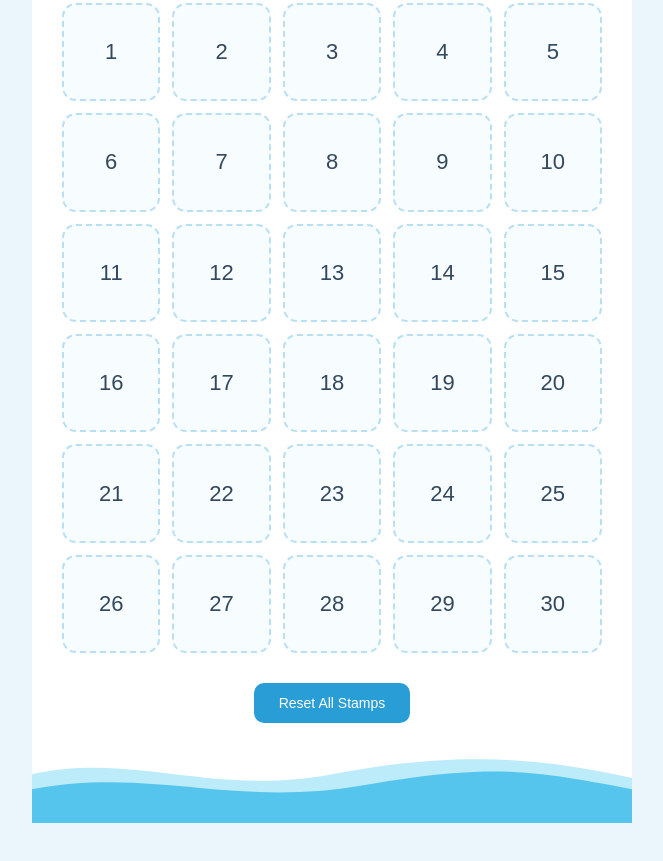
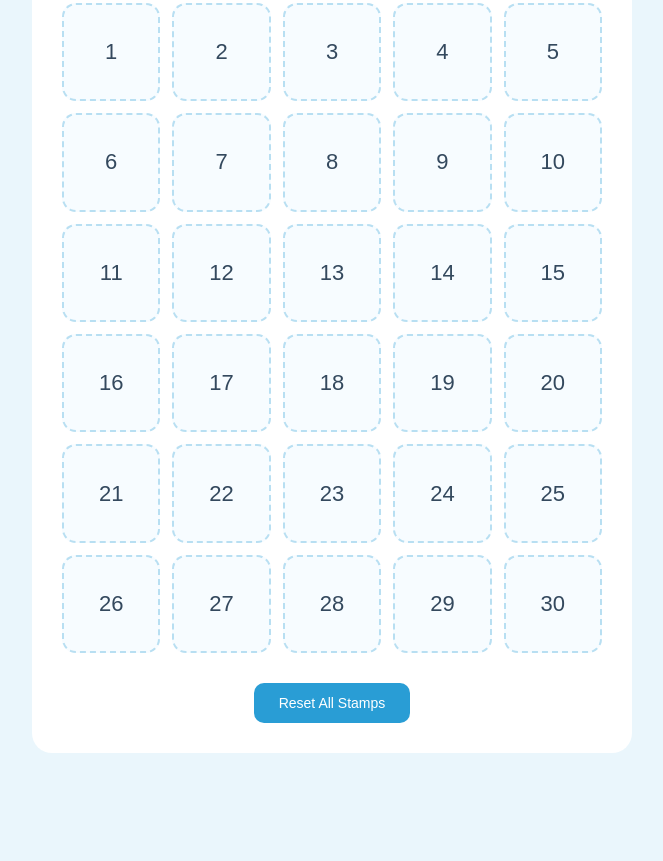
Before and after one commit to superZweiBoy/hydration-stamp-card, a plain HTML site: page index.html in a window 1280 px wide. Shown: the part 297-1158 px from the top of the page, without its empty margins (308-971 px from the left). After the commit the page ends 1090 px from the top, so only its background shows below. Drawn offline with Linux system fonts and the light colour scheme.

Commit message:
Add files via upload

```diff
--- a/index.html
+++ b/index.html
@@ -47,25 +47,6 @@
             Reset All Stamps
         </button>
 
-        <!-- Decorative ocean wave -->
-        <div class="card-wave">
-            <svg viewBox="0 0 600 100"
-                preserveAspectRatio="none"
-                xmlns="http://www.w3.org/2000/svg">
-
-                <path
-                    d="M0 35 C100 5, 180 65, 300 35 S500 10, 600 40 L600 100 L0 100 Z"
-                    fill="#BCEBFA"
-                />
-
-                <path
-                    d="M0 55 C120 25, 200 80, 330 50 S500 30, 600 55 L600 100 L0 100 Z"
-                    fill="#55C5ED"
-                />
-
-            </svg>
-        </div>
-
     </main>
 
 </body>
--- a/style.css
+++ b/style.css
@@ -183,23 +183,3 @@ header p {
     }
 
 }
-
-
-/* Ocean wave at the bottom of the tracker card */
-
-.card-wave {
-    width: calc(100% + 60px);
-    height: 75px;
-
-    margin-left: -30px;
-    margin-bottom: -30px;
-    margin-top: 25px;
-
-    overflow: hidden;
-}
-
-.card-wave svg {
-    display: block;
-    width: 100%;
-    height: 100%;
-}
```
